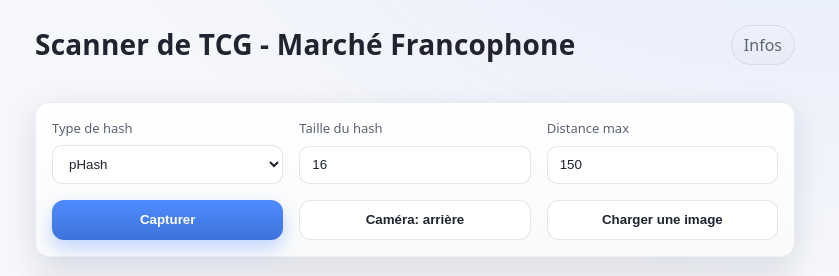
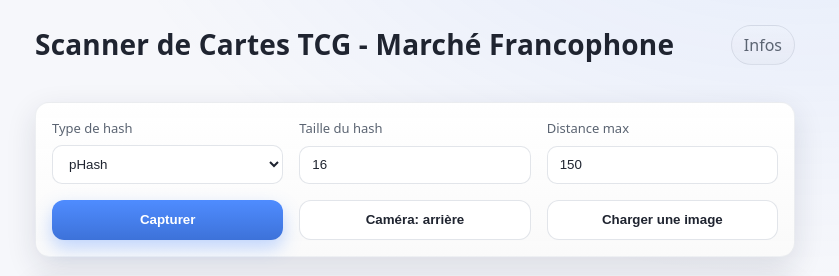
Before and after one commit to nazimboudeffa/card-scanner-fr-flask, a Flask app: page / in a window 1280 px wide. Shown: the top 276 px of the page, without its empty margins (225-1064 px from the left). Run offline with Flask 3, Linux system fonts and the light colour scheme.

Commit message:
Update header title in index.html

```diff
--- a/templates/index.html
+++ b/templates/index.html
@@ -13,7 +13,7 @@
     <div class="left grid" style="gap: 18px;">
       <header class="header">
         <h1>
-          Scanner de TCG - Marché Francophone
+          Scanner de Cartes TCG - Marché Francophone
         </h1>
         <nav>
           <a class="link subtle" href="/info" title="Informations">Infos</a>
```
